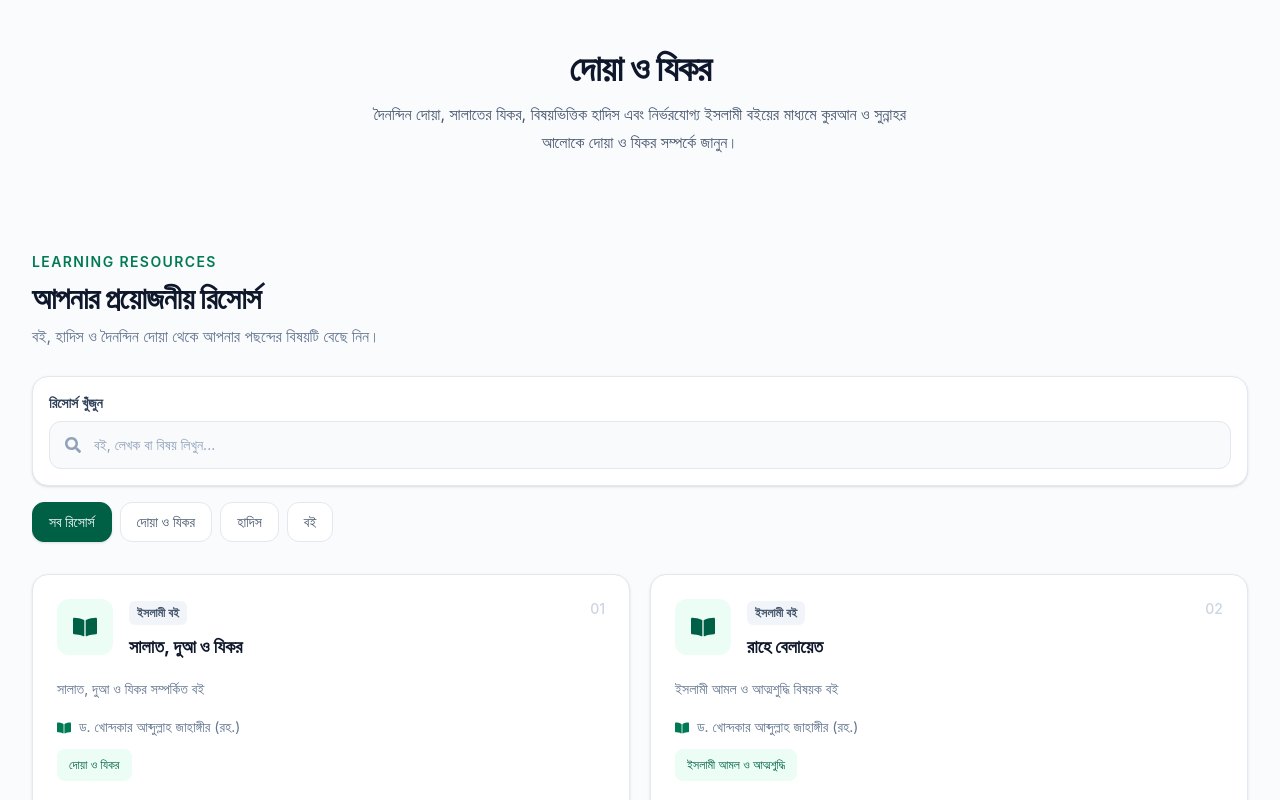
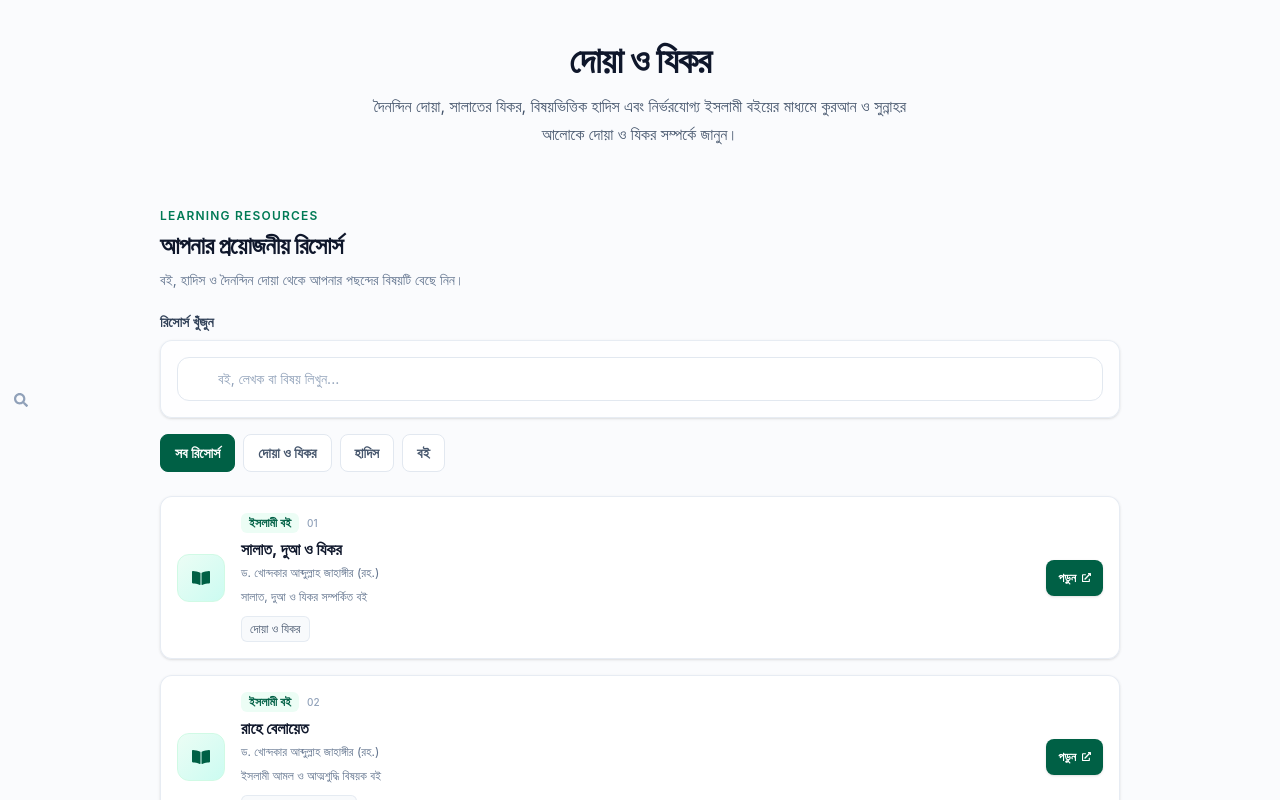
Before and after one commit to iamfaisalahammed/salafi, a React (Vite) app: page /topics/dua-dhikr in a window 1280 px wide. Shown: the top 800 px of the page. Built offline with nearby package versions, Linux system fonts and the light colour scheme.

Commit message:
Update Hikmah

```diff
--- a/src/Pages/TopicPages/DuaDhikr.jsx
+++ b/src/Pages/TopicPages/DuaDhikr.jsx
@@ -1,14 +1,11 @@
 
 import { useMemo, useState } from "react";
 import {
-
   FaBookOpen,
   FaCheckCircle,
   FaExternalLinkAlt,
-
   FaMosque,
   FaSearch,
-
 } from "react-icons/fa";
 
 const resources = [
@@ -37,7 +34,7 @@ const resources = [
     description: "বিষয়ভিত্তিক হাদিস থেকে দোয়া ও যিকর পড়ুন",
   },
   {
-    title: "দৈহিসনুল মুসলিম",
+    title: "হিসনুল মুসলিম",
     author: "শাইখ সাঈদ ইবন আলী ইবন ওয়াহফ আল-কাহতানী (রহ.)।",
     url: "https://dua.gtaf.org/bn",
     type: "dua",
@@ -78,7 +75,7 @@ const DuaDhikr = () => {
 
       const matchesSearch =
         !query ||
-        `${resource.title} ${resource.author} ${resource.category}`
+        `${resource.title} ${resource.author} ${resource.category} ${resource.description}`
           .toLowerCase()
           .includes(query);
 
@@ -87,40 +84,39 @@ const DuaDhikr = () => {
   }, [activeFilter, searchTerm]);
 
   return (
-    <main className="min-h-screen bg-slate-50/70 py-8 text-slate-800 sm:py-12">
-      <div className="mx-auto max-w-7xl px-4 sm:px-6 lg:px-8">
-     {/* Hero Section */}
-<div className="mb-8 text-center sm:mb-10">
+    <main className="min-h-screen bg-slate-50/70 py-7 text-slate-800 sm:py-10">
+      <div className="mx-auto max-w-5xl px-4 sm:px-6 lg:px-8">
+        {/* Hero */}
+        <header className="mb-8 text-center sm:mb-10">
           <h1 className="text-2xl font-bold tracking-tight text-slate-900 sm:text-3xl md:text-4xl">
             দোয়া ও যিকর
           </h1>
 
-  <p className="mx-auto mt-3 max-w-xl text-sm leading-7 text-slate-600 sm:text-base">
+          <p className="mx-auto mt-2 max-w-xl text-sm leading-6 text-slate-600 sm:mt-3 sm:text-base sm:leading-7">
             দৈনন্দিন দোয়া, সালাতের যিকর, বিষয়ভিত্তিক হাদিস এবং
             নির্ভরযোগ্য ইসলামী বইয়ের মাধ্যমে কুরআন ও সুন্নাহর আলোকে
             দোয়া ও যিকর সম্পর্কে জানুন।
           </p>
-</div>
-
-
+        </header>
 
         {/* Resources */}
-        <section id="dua-resources" className="scroll-mt-6 pt-10 sm:pt-14">
-          <div className="mb-6 flex flex-col gap-2 sm:mb-7">
-            <p className="text-xs font-semibold uppercase tracking-widest text-emerald-700 sm:text-sm">
+        <section id="dua-resources" className="scroll-mt-6 pt-3 sm:pt-5">
+          <div className="mb-5">
+            <p className="text-xs font-semibold uppercase tracking-widest text-emerald-700">
               Learning Resources
             </p>
-            <h2 className="text-2xl font-bold tracking-tight text-slate-900 sm:text-3xl">
+
+            <h2 className="mt-1.5 text-xl font-bold tracking-tight text-slate-900 sm:text-2xl">
               আপনার প্রয়োজনীয় রিসোর্স
             </h2>
-            <p className="max-w-2xl text-sm leading-6 text-slate-500 sm:text-base">
-              বই, হাদিস ও দৈনন্দিন দোয়া থেকে আপনার পছন্দের
-              বিষয়টি বেছে নিন।
+
+            <p className="mt-1.5 text-sm leading-6 text-slate-500">
+              বই, হাদিস ও দৈনন্দিন দোয়া থেকে আপনার পছন্দের বিষয়টি বেছে নিন।
             </p>
           </div>
 
           {/* Search */}
-          <div className="mb-4 rounded-2xl border border-slate-200 bg-white p-3 shadow-sm sm:p-4">
+          <div className="mb-4">
             <label
               htmlFor="dua-search"
               className="mb-2 block text-sm font-semibold text-slate-700"
@@ -128,21 +124,22 @@ const DuaDhikr = () => {
               রিসোর্স খুঁজুন
             </label>
 
-            <div className="relative">
-              <FaSearch className="pointer-events-none absolute left-4 top-1/2 -translate-y-1/2 text-slate-400" />
+            <div className="mb-4 rounded-xl border border-slate-200/80 bg-white/80 p-3 shadow-sm sm:p-4">
+              <FaSearch className="pointer-events-none absolute left-3.5 top-1/2 -translate-y-1/2 text-sm text-slate-400" />
+
               <input
                 id="dua-search"
                 type="search"
                 value={searchTerm}
                 onChange={(event) => setSearchTerm(event.target.value)}
                 placeholder="বই, লেখক বা বিষয় লিখুন..."
-                className="min-h-12 w-full rounded-xl border border-slate-200 bg-slate-50 py-3 pl-11 pr-4 text-sm outline-none transition placeholder:text-slate-400 focus:border-emerald-600 focus:bg-white focus:ring-2 focus:ring-emerald-600/10"
+                className="min-h-11 w-full rounded-xl border border-slate-200 bg-white py-2.5 pl-10 pr-4 text-sm outline-none transition placeholder:text-slate-400 focus:border-emerald-600 focus:ring-2 focus:ring-emerald-600/10"
               />
             </div>
           </div>
 
           {/* Filters */}
-          <div className="mb-6 flex gap-2 overflow-x-auto pb-2">
+          <div className="mb-5 flex gap-2 overflow-x-auto pb-1">
             {filters.map((filter) => {
               const isActive = activeFilter === filter.id;
 
@@ -152,9 +149,9 @@ const DuaDhikr = () => {
                   type="button"
                   onClick={() => setActiveFilter(filter.id)}
                   aria-pressed={isActive}
-                  className={`min-h-10 shrink-0 rounded-xl border px-4 py-2 text-sm font-medium transition ${
+                  className={`shrink-0 rounded-lg border px-3.5 py-2 text-xs font-semibold transition sm:text-sm ${
                     isActive
-                      ? "border-emerald-800 bg-emerald-800 text-white shadow-sm"
+                      ? "border-emerald-800 bg-emerald-800 text-white"
                       : "border-slate-200 bg-white text-slate-600 hover:border-emerald-300 hover:text-emerald-800"
                   }`}
                 >
@@ -164,97 +161,112 @@ const DuaDhikr = () => {
             })}
           </div>
 
-          {/* Resource Cards */}
+
+
+          {/* Resource List */}
           {filteredResources.length > 0 ? (
-            <div className="grid grid-cols-1 gap-4 sm:grid-cols-2 sm:gap-5 xl:grid-cols-2">
+            <div className="space-y-3 sm:space-y-4">
               {filteredResources.map((resource, index) => {
                 const Icon = typeIcons[resource.type];
 
                 return (
                   <article
                     key={resource.url}
-                    className="group flex min-w-0 flex-col rounded-2xl border border-slate-200 bg-white p-4 shadow-sm transition duration-200 hover:-translate-y-0.5 hover:border-emerald-200 hover:shadow-md sm:p-6"
+                    className="group relative flex min-w-0 items-center gap-3 overflow-hidden rounded-xl border border-slate-200/80 bg-white/90 p-3 shadow-sm transition-all duration-200 hover:border-emerald-300 hover:bg-emerald-50/50 hover:shadow-md sm:gap-4 sm:p-4"
                   >
-                    <div className="flex items-start gap-3 sm:gap-4">
-                      <div className="flex h-12 w-12 shrink-0 items-center justify-center rounded-xl bg-emerald-50 text-xl text-emerald-800 transition group-hover:bg-emerald-100 sm:h-14 sm:w-14 sm:text-2xl">
+                    {/* Subtle Accent */}
+                    <div className="absolute bottom-3 left-0 top-3 w-1 rounded-r-full bg-emerald-600/70 opacity-0 transition-opacity group-hover:opacity-100" />
+
+                    {/* Icon */}
+                    <div className="flex h-11 w-11 shrink-0 items-center justify-center rounded-xl border border-emerald-100 bg-gradient-to-br from-emerald-50 to-teal-100 text-lg text-emerald-800 sm:h-12 sm:w-12">
                       <Icon />
                     </div>
 
+                    {/* Resource Details */}
                     <div className="min-w-0 flex-1">
-                        <span className="inline-flex max-w-full rounded-md bg-slate-100 px-2 py-1 text-[11px] font-semibold text-slate-600 sm:text-xs">
+                      <div className="mb-1 flex flex-wrap items-center gap-2">
+                        <span className="rounded-md bg-emerald-50 px-2 py-0.5 text-[10px] font-semibold text-emerald-800 sm:text-xs">
                           {typeLabels[resource.type]}
                         </span>
 
-                        <h3 className="mt-2 break-words text-base font-bold leading-7 text-slate-900 sm:text-lg">
-                          {resource.title}
-                        </h3>
-                      </div>
-
-                      <span className="hidden text-sm font-medium text-slate-300 sm:block">
+                        <span className="text-[10px] font-medium text-slate-400">
                           {String(index + 1).padStart(2, "0")}
                         </span>
                       </div>
 
-                    <p className="mt-4 text-sm leading-6 text-slate-500">
+                      <h3 className="break-words text-sm font-bold leading-6 text-slate-900 sm:text-base">
+                        {resource.title}
+                      </h3>
+
+                      <p className="mt-0.5 break-words text-[11px] leading-5 text-slate-500 sm:text-xs">
+                        {resource.author}
+                      </p>
+
+                      <p className="mt-1 hidden text-xs leading-5 text-slate-500 sm:block">
                         {resource.description}
                       </p>
 
-                    <div className="mt-4 flex flex-wrap items-start gap-2 text-xs leading-5 text-slate-500 sm:text-sm">
-                      <FaBookOpen className="mt-1 shrink-0 text-emerald-700" />
-                      <span className="min-w-0 break-words">
-                        {resource.author}
-                      </span>
-                    </div>
-
-                    <div className="mt-3">
-                      <span className="inline-flex max-w-full rounded-lg bg-emerald-50 px-3 py-1.5 text-xs leading-5 text-emerald-800">
+                      <div className="mt-2">
+                        <span className="inline-flex max-w-full rounded-md border border-slate-200/80 bg-slate-50 px-2 py-1 text-[10px] leading-4 text-slate-600 sm:text-xs">
                           {resource.category}
                         </span>
                       </div>
+                    </div>
 
-                    <div className="mt-5 flex-1" />
-
+                    {/* Read Button */}
                     <a
                       href={resource.url}
                       target="_blank"
                       rel="noopener noreferrer"
-                      className="mt-5 inline-flex min-h-11 w-full items-center justify-center gap-2 rounded-xl border border-emerald-800 bg-emerald-800 px-4 py-3 text-sm font-semibold text-white transition hover:border-emerald-900 hover:bg-emerald-900 focus:outline-none focus:ring-2 focus:ring-emerald-600 focus:ring-offset-2"
+                      aria-label={`${resource.title} পড়ুন`}
+                      className="inline-flex min-h-9 shrink-0 items-center justify-center gap-1.5 rounded-lg bg-emerald-800 px-2.5 py-2 text-[11px] font-semibold text-white shadow-sm transition hover:bg-emerald-900 focus:outline-none focus:ring-2 focus:ring-emerald-600 focus:ring-offset-2 sm:px-3 sm:text-xs"
                     >
+                      <span>
                         {resource.type === "book"
-                        ? "বই পড়ুন"
+                          ? "পড়ুন"
                           : resource.type === "hadith"
-                          ? "হাদিস পড়ুন"
-                          : "দোয়া পড়ুন"}
-                      <FaExternalLinkAlt className="text-xs" />
+                            ? "হাদিস"
+                            : "দোয়া"}
+                      </span>
+                      <FaExternalLinkAlt className="text-[9px]" />
                     </a>
                   </article>
                 );
               })}
             </div>
           ) : (
-            <div className="rounded-2xl border border-dashed border-slate-300 bg-white px-4 py-12 text-center">
-              <FaSearch className="mx-auto text-3xl text-slate-300" />
-              <h3 className="mt-4 font-bold text-slate-800">
+
+            <div className="rounded-xl border border-dashed border-slate-300 bg-white px-4 py-10 text-center">
+              <FaSearch className="mx-auto text-2xl text-slate-300" />
+
+              <h3 className="mt-3 text-sm font-bold text-slate-800">
                 কোনো রিসোর্স পাওয়া যায়নি
               </h3>
-              <p className="mt-2 text-sm text-slate-500">
+
+              <p className="mt-1 text-xs leading-5 text-slate-500">
                 অন্য কোনো শব্দ দিয়ে খুঁজে দেখুন।
               </p>
+
               <button
                 type="button"
                 onClick={() => {
                   setSearchTerm("");
                   setActiveFilter("all");
                 }}
-                className="mt-4 rounded-xl bg-emerald-800 px-4 py-2.5 text-sm font-semibold text-white hover:bg-emerald-900"
+                className="mt-3 rounded-lg bg-emerald-800 px-3.5 py-2 text-xs font-semibold text-white transition hover:bg-emerald-900"
               >
                 সব রিসোর্স দেখুন
               </button>
             </div>
           )}
+
+          {/* Results Count */}
+          {filteredResources.length > 0 && (
+            <p className="mt-3 text-right text-xs text-slate-400">
+              মোট {filteredResources.length}টি রিসোর্স
+            </p>
+          )}
         </section>
-
-
       </div>
     </main>
   );
--- a/src/Pages/TopicPages/HadithSunnah.jsx
+++ b/src/Pages/TopicPages/HadithSunnah.jsx
@@ -9,7 +9,7 @@ import {
   FaExternalLinkAlt,
   FaArrowRight,
   FaDatabase,
-  FaShieldAlt,
+
 } from "react-icons/fa";
 
 const tabs = [
@@ -238,19 +238,7 @@ const HadithSunnah = () => {
         {/* Books */}
         {active === "books" && (
           <>
-            <div className="mb-5 flex items-start gap-3 rounded-xl border border-amber-200 bg-amber-50 p-4">
-              <FaShieldAlt className="mt-1 shrink-0 text-amber-700" />
-              <div>
-                <h2 className="text-sm font-bold text-slate-900">
-                  বইয়ের বিষয়বস্তু অনুযায়ী বিভাগ
-                </h2>
-                <p className="mt-1 text-sm leading-6 text-slate-600">
-                  সুন্নাহ ও বিদআত এবং জাল হাদিস গবেষণার বইগুলো আলাদাভাবে
-                  সাজানো হয়েছে। জাল হাদিস নিয়ে আলোচনা করা বই মানেই
-                  সেটিতে জাল হাদিস সমর্থন করা হয়—এমন নয়।
-                </p>
-              </div>
-            </div>
+
 
             <div className="grid grid-cols-1 gap-4 sm:grid-cols-2 sm:gap-5 lg:grid-cols-3">
               {books.map((book, i) => (
--- a/src/Pages/TopicPages/SeerahHistory.jsx
+++ b/src/Pages/TopicPages/SeerahHistory.jsx
@@ -1,4 +1,5 @@
 import { useEffect, useState } from "react";
+import { FaGraduationCap } from "react-icons/fa";
 import { FaPlay, FaBookQuran } from "react-icons/fa6";
 
 const categories = [
@@ -17,11 +18,11 @@ const categories = [
   //   name: "Sahabah",
   //   icon: <FaUserFriends />,
   // },
-  // {
-  //   id: "scholars",
-  //   name: "Great Scholars",
-  //   icon: <FaGraduationCap />,
-  // },
+  {
+    id: "scholars",
+    name: "Great Scholars",
+    icon: <FaGraduationCap />,
+  },
   // {
   //   id: "history",
   //   name: "Islamic History",
@@ -45,9 +46,9 @@ const videos = [
   },
 {
   category: "scholars",
-    title: "Imam Bukhari Biography",
-    videoId: "example_video_id",
-    link: "https://youtube.com",
+  title: "বিখ্যাত মুহাদ্দিসগণ",
+  videoId: "Ifgy6vZ98hY",
+  link: "https://www.youtube.com/playlist?list=PLh00bXGWSenmmOTbYJqpboeCopZgOf7kV",
 },
   {
     category: "history",
@@ -175,13 +176,15 @@ const SeerahHistory = () => {
   return (
     <section className="min-h-screen bg-white px-3 py-10 text-slate-800 sm:px-6 sm:py-14 lg:px-8">
       <div className="mx-auto max-w-6xl">
-        {/* Title */}
+  {/* Heading */}
 <div className="mb-8 text-center sm:mb-10">
   <h1 className="text-2xl font-bold tracking-tight text-slate-900 sm:text-3xl md:text-4xl">
-            Islamic Legacy
+    ইসলামের ইতিহাস ও ঐতিহ্য
   </h1>
-          <p className="mx-auto mt-2 max-w-lg text-sm leading-6 text-slate-600 sm:text-base">
-            Explore Prophets, Seerah, Sahabah & Islamic History
+
+  <p className="mx-auto mt-3 max-w-xl text-sm leading-7 text-slate-600 sm:text-base">
+    ইসলামের সমৃদ্ধ ইতিহাস, ঐতিহ্য, শিক্ষা ও গৌরবময় অধ্যায়গুলো জানুন এবং
+    অতীতের মূল্যবান জ্ঞান থেকে নিজের জীবনকে আলোকিত করুন।
   </p>
 </div>
 
--- a/src/Pages/TopicPages/WhyIslam.jsx
+++ b/src/Pages/TopicPages/WhyIslam.jsx
@@ -81,7 +81,7 @@ const videos = [
     id: 8,
     title: "ইসলাম সম্পর্কে অমুসলিমদের সাধারণ প্রশ্নের জবাব",
     category: "questions",
-    videoId: "",
+    videoId: "sp3q6foNMtY",
     link: "https://www.youtube.com/playlist?list=PLHun7ABvrklVdiOEIxhI5_Q-EYoNKeGKB",
     type: "playlist",
     speaker: "ড. জাকির নায়েক",
@@ -326,9 +326,6 @@ export default function WhyIslam() {
                 {book.title}
               </h3>
 
-              <p className="mt-2 flex-1 text-sm text-slate-600">
-                লেখক: {book.author}
-              </p>
 
               <a
                 href={book.fileId}
```
Also changed, not shown: src/Pages/TopicPages/QuranTafsir.jsx (+79 -101 lines). Lines whose indentation alone changed are shown as unchanged.
